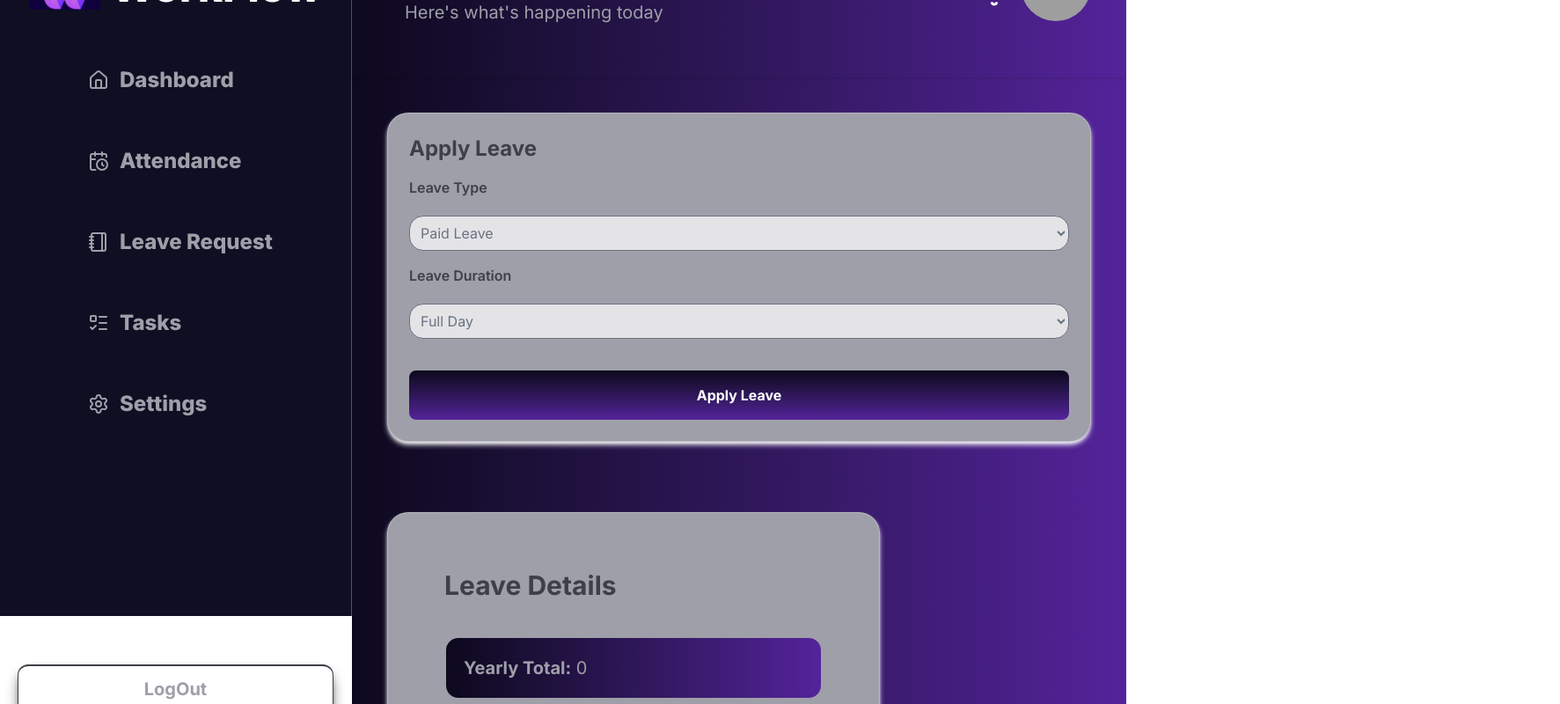
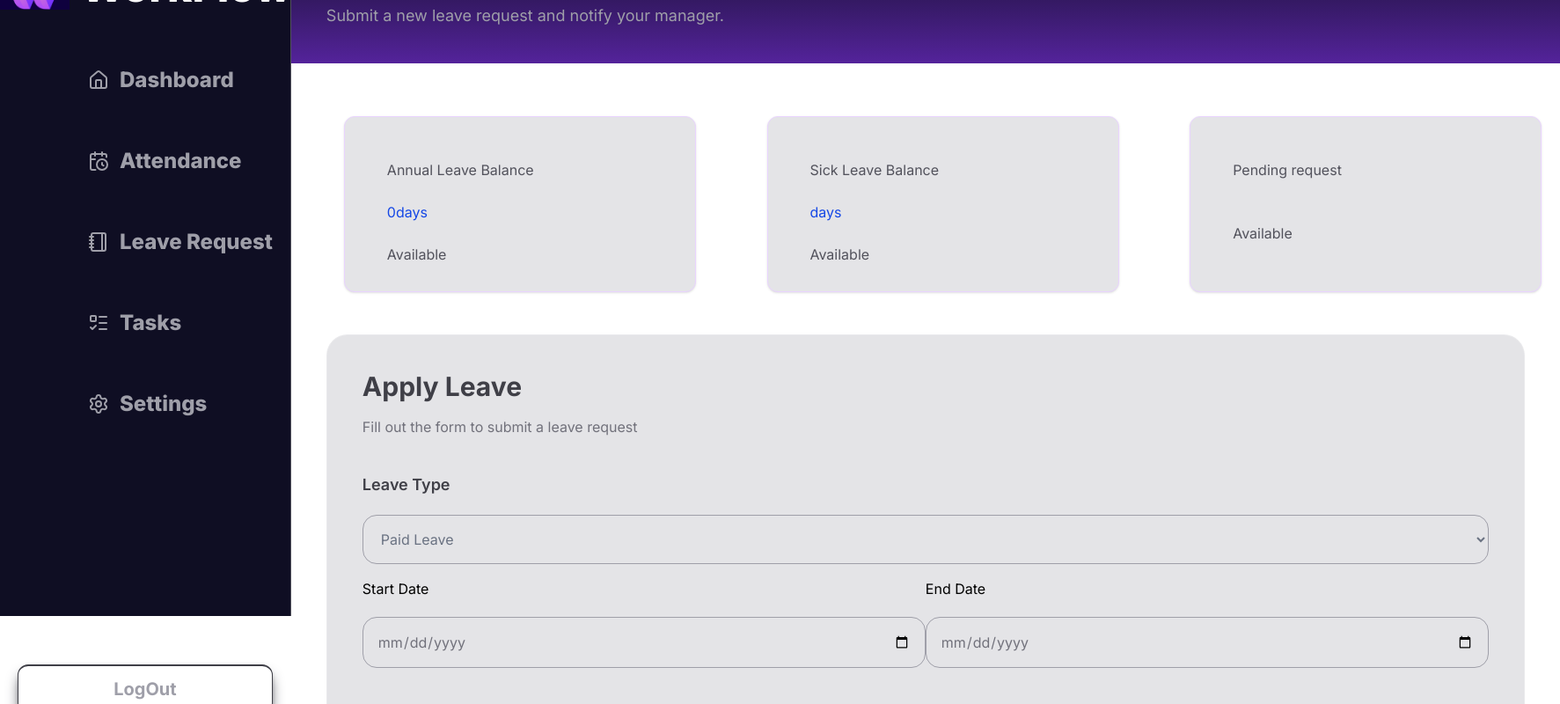
Before and after one commit to amanpreet0510-frontend/practice, a Next.js app in the folder my-app/: page /leaveRequest in a window 1280 px wide. Shown: the part 100-900 px from the top of the page at 88% size, 1773 px wide, since content can reach past the window. Built offline with nearby package versions, Linux system fonts and the light colour scheme; grey boxes are pictures that could not be loaded.

Commit message:
feat: update leave request and task pages with enhanced UI components, integrate leave balance display, and improve layout styling for better user experience

```diff
--- a/my-app/app/leaveRequest/layout.tsx
+++ b/my-app/app/leaveRequest/layout.tsx
@@ -7,7 +7,7 @@ export default function DashboardLayout({ children }: { children: React.ReactNod
     <div className="flex ">
       <Sidebar />
       <div className="flex-1">
-        <Navbar />
+        {/* <Navbar /> */}
         <main className="">{children}</main>
       </div>
     </div>
--- a/my-app/app/leaveRequest/page.tsx
+++ b/my-app/app/leaveRequest/page.tsx
@@ -1,19 +1,55 @@
+'use client';
 import React from 'react'
 import ApplyLeaveCard from '@/components/ui/ApplyleaveCard';
 import LeaveDetailsCard from '@/components/ui/LeaveDetailsCard';
+import {Card} from '@/components/ui/Card';
+import { useLeaveStore } from "@/store/leaveStore";
 
 const LeaveRequestPage = () => {
 
+  const { leaves, totalRemaining, loading } = useLeaveStore();
+
+
+  const yearlyTotal = leaves.reduce((sum, l) => sum + l.total, 0);
+  const yearlyUsed = leaves.reduce((sum, l) => sum + l.used, 0);
+
 
   return (
-
-
     <>
-    <div className='bg-[#1E103C] bg-gradient-to-r from-[#0D091E] to-[#54239B]'>
+      <div className='bg-gradient-to-b  from-[#0D091E] to-[#54239B] p-10'>
+        <h1 className='text-white text-5xl font-bold'>
+          Request Leave
+        </h1>
+        <p className='text-zinc-400 text-lg mt-4'>Submit a new leave request and notify your manager.</p>
+      </div>
+      <div className='grid grid-cols-3'>
+      <div>
+        <Card className='h-50 w-100 m-15 mb-2  p-12 bg-zinc-200 border border-purple-200 text-zinc-600'>
+           <span>Annual Leave Balance</span>
+           <span className='text-blue-700'>{totalRemaining}days</span>
+           <p>Available</p>
+        </Card>
+      </div>
+      <div>
+        <Card className='h-50 w-100 m-15 mb-2  p-12 bg-zinc-200 border border-purple-200 text-zinc-600'>
+           <span>Sick Leave Balance</span>
+           <span className='text-blue-700'>{leaves[0]?.remaining}days</span>
+           <p>Available</p>
+        </Card>
+      </div>
+      <div>
+        <Card className='h-50 w-100 m-15 mb-2  p-12 bg-zinc-200 border border-purple-200 text-zinc-600'>
+           <span>Pending request</span>
+           <span></span>
+           <p>Available</p>
+        </Card>
+      </div>
+      </div>
+      <div className='w-full'>
         <div className=' p-10'>
           <ApplyLeaveCard />
         </div>
-    <div className='w-full p-10'>
+        <div className='p-10'>
           <LeaveDetailsCard />
         </div>
       </div>
--- a/my-app/app/tasks/layout.tsx
+++ b/my-app/app/tasks/layout.tsx
@@ -8,7 +8,7 @@ export default function DashboardLayout({ children }: { children: React.ReactNod
       <Sidebar />
       <div className="flex-1 ">
         {/* <Navbar /> */}
-        <div className="bg-gradient-to-r from-[#0D091E] to-[#54239B] sticky top-0 z-50  border-b border-zinc-500 shadow-sm  p-10 ">
+        <div className="bg-gradient-to-r from-[#0D091E] to-[#54239B] sticky top-0 z-100  border-b border-zinc-500 shadow-sm  p-10">
         <h1 className="text-5xl text-white font-bold">Tasks</h1>
         <p className="text-zinc-300 pt-5 text-xl">Manage and track tasks</p>
         </div>
--- a/my-app/app/tasks/page.tsx
+++ b/my-app/app/tasks/page.tsx
@@ -68,15 +68,15 @@ const TaskPage = () => {
 
   return (
     <>
-      <div className="bg-gradient-to-b w-full from-[#0D091E] to-[#54239B] font-bold sticky top-0 z-50 shadow-sm p-10">
-        <div className="bg-gradient-to-b w-full from-[#0D091E] to-[#54239B] font-bold sticky top-0 z-50 rounded-2xl  shadow-zinc-500 shadow-[5px_0px_15px_rgba(0,0,0,0.3)] p-10 flex gap-5">
+      <div className="font-bold sticky top-0 z-50 shadow-sm p-5">
+        <div className="font-bold  top-0 z-50 rounded-2xl  shadow-zinc-500 shadow-[5px_0px_15px_rgba(0,0,0,0.3)] p-10 flex gap-5 m-5 mb-0">
           {TaskStatus.map((item, id) => (
             <div
               key={id}
               onClick={() => setStatusFilter(item)}
               className=" m-5 cursor-pointer"
             >
-              <Card className="p-5 bg-zinc-300 shadow-zinc-400 shadow-[5px_0px_10px_rgba(0,0,0,0.3)]" key={id}>
+              <Card className="border-purple-200 text-zinc-600 p-5 bg-zinc-300 shadow-zinc-400 shadow-[5px_0px_10px_rgba(0,0,0,0.3)]" key={id}>
                 <h1>{item}</h1>
               </Card>
             </div>
@@ -86,7 +86,7 @@ const TaskPage = () => {
           <div className="w-full m-5 p-5">
             {filterTasks.map((item) => (
               <>
-                <Card className="bg-zinc-300 p-5 m-5 text-zinc-700">
+                <Card className="bg-zinc-300 border-purple-200 p-5 m-5 text-zinc-700">
                   <div key={item.id} className="text-2xl font-bold">
                     <h1>Task : {item.title}</h1>
                   </div>
@@ -99,9 +99,9 @@ const TaskPage = () => {
             ))}
           </div>
           <div className="flex justify-between">
-            <Card className="bg-zinc-300 m-5 w-80 max-w-auto right-0 max-h-fit">
+            <Card className="bg-zinc-300 m-5 mt-15 w-80 max-w-auto right-0 max-h-fit border-purple-200">
               <div className="flex flex-col gap-2 mt-5">
-                <div className="flex justify-around gap-15">
+                <div className="flex justify-around">
                   <div className="flex justify-around">
                     <div className="text-zinc-700 text-2xl font-bold">Task</div>
                     <div className="text-zinc-700 ps-3 pt-1"><LucideListTodo /></div>
--- a/my-app/components/ui/ApplyleaveCard.tsx
+++ b/my-app/components/ui/ApplyleaveCard.tsx
@@ -6,6 +6,7 @@ import { useLeaveRequestStore } from "@/store/leaveRequest";
 import { useUserStore } from "@/store/userStore";
 
 export default function ApplyLeaveCard() {
+
   const user = useUserStore((s) => s.user);
   const { leaves, fetchLeaveBalance } = useLeaveStore();
   const { applyLeave, loading } = useLeaveRequestStore();
@@ -14,6 +15,9 @@ export default function ApplyLeaveCard() {
   const [days, setDays] = useState(1);
 
   const selectedLeave = leaves.find(l => l.leave_type === leaveType);
+
+  const [startDate, setStartDate] = useState("");
+  const [endDate, setEndDate] = useState("");
 
   const handleApply = async () => {
     if (!user?.id) return;
@@ -38,42 +42,68 @@ export default function ApplyLeaveCard() {
   };
 
   return (
-    <div className="p-6 text-black bg-zinc-400 w-full backdrop-blur-xl
+
+    <div className=" text-black bg-zinc-200  h-200 backdrop-blur-xl
   rounded-3xl
   border
   border-zinc-100/30
-    focus:outline-none focus:ring-2 focus:ring-purple-600 shadow-white shadow-md ">
-      <h2 className="text-2xl font-bold mb-4 text-zinc-700">Apply Leave</h2>
-
-      <label className="font-semibold text-zinc-700">Leave Type</label>
+    focus:outline-none focus:ring-2 focus:ring-purple-600 shadow-white shadow-md p-10">
+      <h2 className="text-3xl font-bold mb-4 text-zinc-700">Apply Leave</h2>
+      <p className="text-zinc-500">Fill out the form to submit a leave request</p>
+      <div className="mt-10 gap-10">
+        <label className="font-semibold  text-zinc-700 text-lg">Leave Type</label>
         <select
           value={leaveType}
           onChange={(e) => setLeaveType(e.target.value)}
-        className="border p-2 mt-5 w-full mb-4 bg-zinc-200 rounded-2xl text-gray-500"
+          className="border p-2 mt-5 w-full mb-4 bg-zinc-200 rounded-2xl text-gray-500  border-zinc-400 px-4 py-4"
         >
           <option>Paid Leave</option>
           <option>Sick Leave</option>
           <option>Casual Leave</option>
         </select>
+        <div className="flex justify-between mb-25">
+          <div>
+            <div className="pb-5">Start Date</div>
+            <span> <input
+              type="date"
+              value={startDate}
+              onChange={(e) => setStartDate(e.target.value)}
+              className="border border-zinc-400 rounded-2xl px-4 py-4 w-160 text-zinc-500"
+            /></span>
+          </div>
+          <div>
+            <div className="pb-5">End Date</div>
+            <span><input
+              type="date"
+              value={endDate}
+              onChange={(e) => setEndDate(e.target.value)}
+              className="border border-zinc-400 rounded-2xl px-4 py-4 w-160 text-zinc-500"
+            />
+            </span>
+          </div>
+        </div>
 
-      <label className="font-semibold text-zinc-700">Leave Duration</label>
+        <label className="font-semibold text-zinc-700 text-lg ">Leave Duration</label>
         <select
           value={days}
           onChange={(e) => setDays(Number(e.target.value))}
-        className="border mt-5 p-2 w-full mb-4 bg-zinc-200 rounded-2xl text-gray-500"
+          className="border mt-5 p-2 w-full mb-4 bg-zinc-200 rounded-2xl text-gray-500  border-zinc-400  px-4 py-4 "
         >
           <option value={1}>Full Day</option>
           <option value={0.5}>Half Day</option>
           <option value={0.25}>Short Leave</option>
         </select>
-
+        <div className="mt-2 mb-5">Reason</div>
+        <textarea className="w-full placeholder:p-5 border border-zinc-400 rounded-2xl px-4 py-4  " placeholder="Provide a reason for your leave request..."></textarea>
         <button
           onClick={handleApply}
           disabled={loading}
-        className=" bg-gradient-to-b w-full from-[#0D091E] to-[#54239B] text-white font-bold p-5 py-4 rounded-lg mt-5"
+          className=" bg-gradient-to-b w-full from-[#0D091E] to-[#54239B] text-white font-bold p-5 py-4 rounded-lg mt-10"
         >
           {loading ? "Applying..." : "Apply Leave"}
         </button>
       </div>
+    </div>
+
   );
 }
--- a/my-app/components/ui/LeaveDetailsCard.tsx
+++ b/my-app/components/ui/LeaveDetailsCard.tsx
@@ -9,12 +9,12 @@ export default function LeaveDetailsCard() {
   const yearlyUsed = leaves.reduce((sum, l) => sum + l.used, 0);
 
   return (
-    <div className="p-6 text-black bg-zinc-400 backdrop-blur-xl
+    <div className="p-6 text-black bg-zinc-200 backdrop-blur-xl
   rounded-3xl
   border
   border-zinc-100/30
-    focus:outline-none focus:ring-2 focus:ring-purple-600 shadow-white shadow-md  h-180 w-140 ">
-      <h2 className="text-3xl font-bold m-10 text-zinc-700">Leave Details</h2>
+    focus:outline-none focus:ring-2 focus:ring-purple-600 shadow-white shadow-md  h-170 w-150 ">
+      <h2 className="text-3xl font-bold m-10 mt-2 text-zinc-700">Leave Details</h2>
 
       {loading ? (
         <p>Loading...</p>
```
Lines whose indentation alone changed are shown as unchanged.
